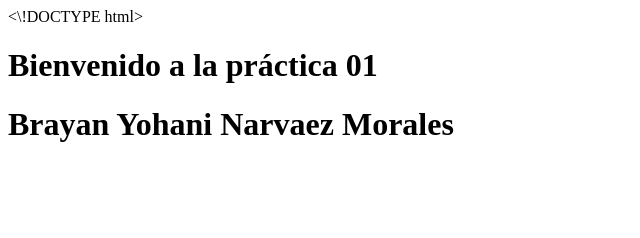
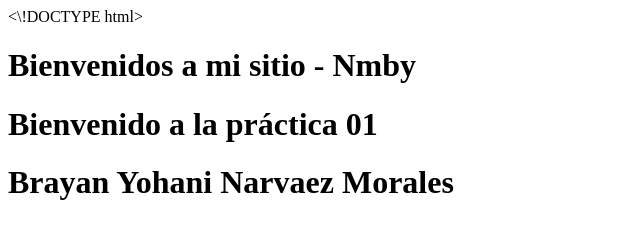
Before and after one commit to ReatiaRyMause/Practica01_varh, a plain HTML site: page index.html in a window 1280 px wide. Shown: the whole page, without its empty margins (0-640 px from the left). Drawn offline with Linux system fonts and the light colour scheme.

Commit message:
Agregar encabezado en index.html - feature-header

```diff
--- a/index.html
+++ b/index.html
@@ -1 +1,3 @@
-<\!DOCTYPE html><html><head><title>Mi Página</title></head><body><h1>Bienvenido a la práctica 01</h1> <h1>Brayan Yohani Narvaez Morales</h1></body></html>
+<\!DOCTYPE html><html><head><title>Mi Página</title></head><header>
+  <h1>Bienvenidos a mi sitio - Nmby</h1>
+</header><body><h1>Bienvenido a la práctica 01</h1> <h1>Brayan Yohani Narvaez Morales</h1></body></html>
```
